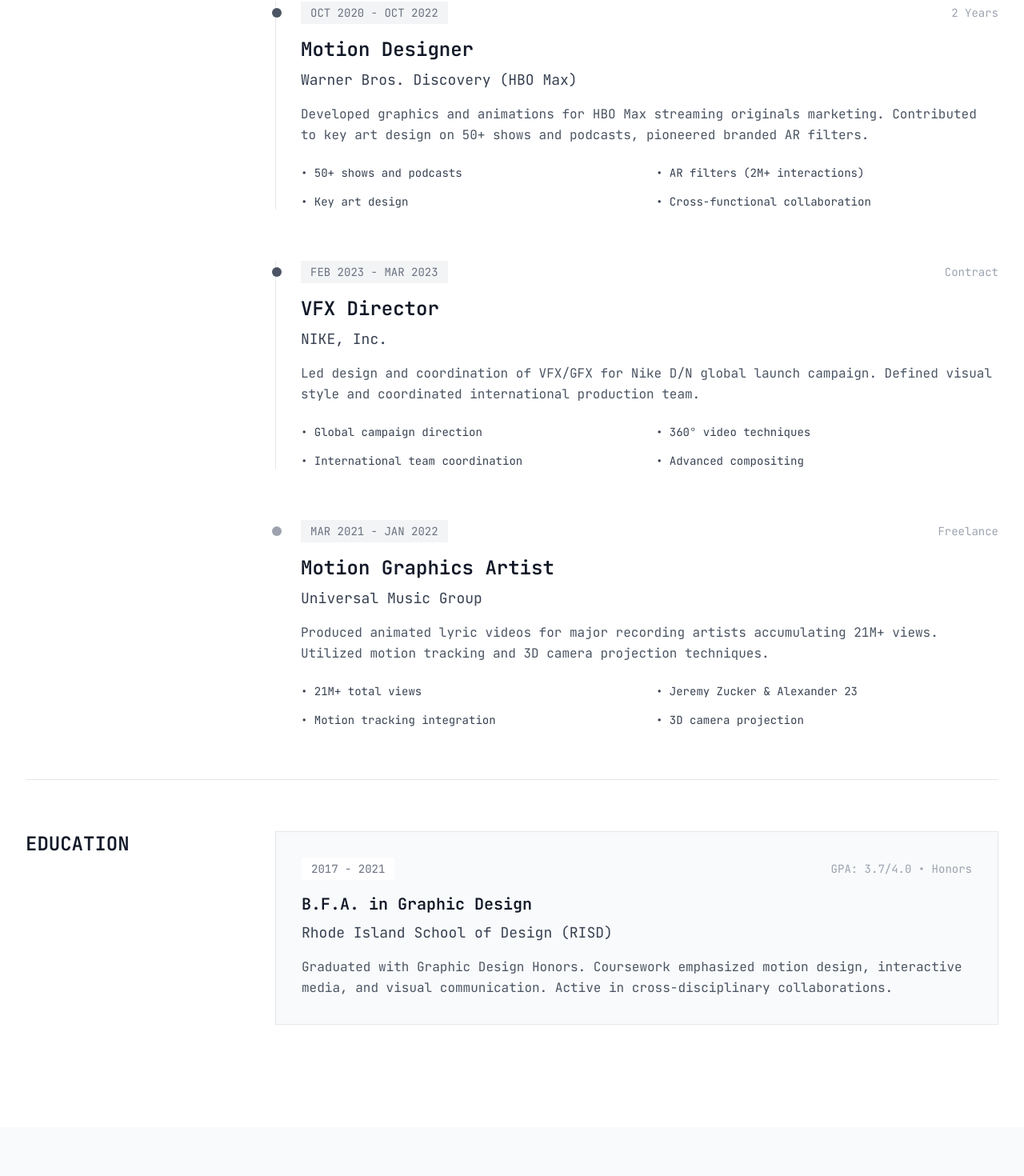
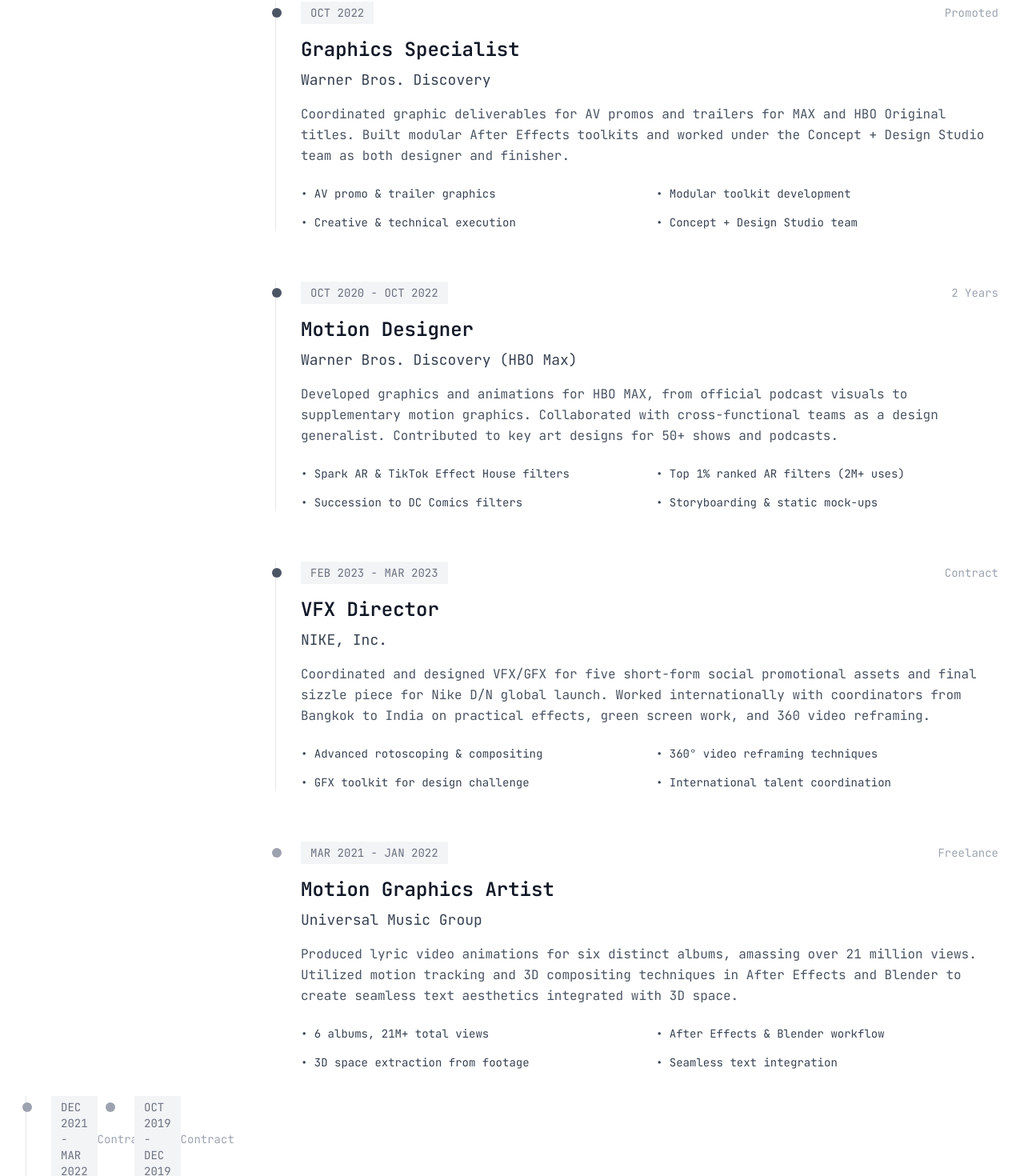
Before and after one commit to nparktate/portfolio, a Next.js app: page / in a window 1280 px wide. Shown: the part 1276-2746 px from the top of the page at 80% size. Built offline with nearby package versions, Linux system fonts and the light colour scheme.

Commit message:
Update portfolio with detailed work history and skills
The changes expand the experience section with role progressions and
achievements, and add a comprehensive skills section showcasing technical
and design expertise.

```diff
--- a/app/page.tsx
+++ b/app/page.tsx
@@ -191,13 +191,14 @@
             <div className="col-span-9">
               <div className="space-y-16">
                 {/* Current Position */}
+                {/* Current Role */}
                 <div className="relative">
                   <div className="absolute left-0 top-0 w-px h-full bg-gray-200"></div>
                   <div className="absolute left-0 top-2 w-3 h-3 bg-gray-900 rounded-full transform -translate-x-1"></div>
                   <div className="pl-8">
                     <div className="flex items-center justify-between mb-4">
-                      <span className="font-mono text-sm text-gray-500 bg-gray-100 px-3 py-1 uppercase">Oct 2022 - Present</span>
-                      <span className="font-mono text-sm text-gray-400">2+ Years</span>
+                      <span className="font-mono text-sm text-gray-500 bg-gray-100 px-3 py-1 uppercase">Present</span>
+                      <span className="font-mono text-sm text-gray-400">Current</span>
                     </div>
                     <h3 className="font-mono text-2xl font-bold text-gray-900 mb-2">Motion Designer</h3>
                     <p className="font-mono text-lg text-gray-700 mb-4">Warner Bros. Discovery</p>
@@ -215,7 +216,30 @@
                   </div>
                 </div>
 
-                {/* Previous Position */}
+                {/* Graphics Specialist Role */}
+                <div className="relative">
+                  <div className="absolute left-0 top-0 w-px h-full bg-gray-200"></div>
+                  <div className="absolute left-0 top-2 w-3 h-3 bg-gray-600 rounded-full transform -translate-x-1"></div>
+                  <div className="pl-8">
+                    <div className="flex items-center justify-between mb-4">
+                      <span className="font-mono text-sm text-gray-500 bg-gray-100 px-3 py-1 uppercase">Oct 2022</span>
+                      <span className="font-mono text-sm text-gray-400">Promoted</span>
+                    </div>
+                    <h3 className="font-mono text-2xl font-bold text-gray-900 mb-2">Graphics Specialist</h3>
+                    <p className="font-mono text-lg text-gray-700 mb-4">Warner Bros. Discovery</p>
+                    <p className="font-mono text-base text-gray-600 leading-relaxed mb-6">
+                      Coordinated graphic deliverables for AV promos and trailers for MAX and HBO Original titles. Built modular After Effects toolkits and worked under the Concept + Design Studio team as both designer and finisher.
+                    </p>
+                    <div className="grid grid-cols-2 gap-4 text-sm font-mono text-gray-700">
+                      <div>• AV promo & trailer graphics</div>
+                      <div>• Modular toolkit development</div>
+                      <div>• Creative & technical execution</div>
+                      <div>• Concept + Design Studio team</div>
+                    </div>
+                  </div>
+                </div>
+
+                {/* Initial Motion Designer Role */}
                 <div className="relative">
                   <div className="absolute left-0 top-0 w-px h-full bg-gray-200"></div>
                   <div className="absolute left-0 top-2 w-3 h-3 bg-gray-600 rounded-full transform -translate-x-1"></div>
@@ -227,14 +251,13 @@
                     <h3 className="font-mono text-2xl font-bold text-gray-900 mb-2">Motion Designer</h3>
                     <p className="font-mono text-lg text-gray-700 mb-4">Warner Bros. Discovery (HBO Max)</p>
                     <p className="font-mono text-base text-gray-600 leading-relaxed mb-6">
-                      Developed graphics and animations for HBO Max streaming originals marketing.
-                      Contributed to key art design on 50+ shows and podcasts, pioneered branded AR filters.
+                      Developed graphics and animations for HBO MAX, from official podcast visuals to supplementary motion graphics. Collaborated with cross-functional teams as a design generalist. Contributed to key art designs for 50+ shows and podcasts.
                     </p>
                     <div className="grid grid-cols-2 gap-4 text-sm font-mono text-gray-700">
-                      <div>• 50+ shows and podcasts</div>
-                      <div>• AR filters (2M+ interactions)</div>
-                      <div>• Key art design</div>
-                      <div>• Cross-functional collaboration</div>
+                      <div>• Spark AR & TikTok Effect House filters</div>
+                      <div>• Top 1% ranked AR filters (2M+ uses)</div>
+                      <div>• Succession to DC Comics filters</div>
+                      <div>• Storyboarding & static mock-ups</div>
                     </div>
                   </div>
                 </div>
@@ -251,14 +274,13 @@
                     <h3 className="font-mono text-2xl font-bold text-gray-900 mb-2">VFX Director</h3>
                     <p className="font-mono text-lg text-gray-700 mb-4">NIKE, Inc.</p>
                     <p className="font-mono text-base text-gray-600 leading-relaxed mb-6">
-                      Led design and coordination of VFX/GFX for Nike D/N global launch campaign.
-                      Defined visual style and coordinated international production team.
+                      Coordinated and designed VFX/GFX for five short-form social promotional assets and final sizzle piece for Nike D/N global launch. Worked internationally with coordinators from Bangkok to India on practical effects, green screen work, and 360 video reframing.
                     </p>
                     <div className="grid grid-cols-2 gap-4 text-sm font-mono text-gray-700">
-                      <div>• Global campaign direction</div>
-                      <div>• 360° video techniques</div>
-                      <div>• International team coordination</div>
-                      <div>• Advanced compositing</div>
+                      <div>• Advanced rotoscoping & compositing</div>
+                      <div>• 360° video reframing techniques</div>
+                      <div>• GFX toolkit for design challenge</div>
+                      <div>• International talent coordination</div>
                     </div>
                   </div>
                 </div>
@@ -274,16 +296,59 @@
                     <h3 className="font-mono text-2xl font-bold text-gray-900 mb-2">Motion Graphics Artist</h3>
                     <p className="font-mono text-lg text-gray-700 mb-4">Universal Music Group</p>
                     <p className="font-mono text-base text-gray-600 leading-relaxed mb-6">
-                      Produced animated lyric videos for major recording artists accumulating 21M+ views.
-                      Utilized motion tracking and 3D camera projection techniques.
+                      Produced lyric video animations for six distinct albums, amassing over 21 million views. Utilized motion tracking and 3D compositing techniques in After Effects and Blender to create seamless text aesthetics integrated with 3D space.
                     </p>
                     <div className="grid grid-cols-2 gap-4 text-sm font-mono text-gray-700">
-                      <div>• 21M+ total views</div>
-                      <div>• Jeremy Zucker & Alexander 23</div>
-                      <div>• Motion tracking integration</div>
-                      <div>• 3D camera projection</div>
+                      <div>• 6 albums, 21M+ total views</div>
+                      <div>• After Effects & Blender workflow</div>
+                      <div>• 3D space extraction from footage</div>
+                      <div>• Seamless text integration</div>
                     </div>
                   </div>
+                </div>
+              </div>
+            </div>
+
+            {/* Additional Experience */}
+            <div className="relative">
+              <div className="absolute left-0 top-0 w-px h-full bg-gray-200"></div>
+              <div className="absolute left-0 top-2 w-3 h-3 bg-gray-400 rounded-full transform -translate-x-1"></div>
+              <div className="pl-8">
+                <div className="flex items-center justify-between mb-4">
+                  <span className="font-mono text-sm text-gray-500 bg-gray-100 px-3 py-1 uppercase">Dec 2021 - Mar 2022</span>
+                  <span className="font-mono text-sm text-gray-400">Contract</span>
+                </div>
+                <h3 className="font-mono text-2xl font-bold text-gray-900 mb-2">Web Developer</h3>
+                <p className="font-mono text-lg text-gray-700 mb-4">Katkoot Italia</p>
+                <p className="font-mono text-base text-gray-600 leading-relaxed mb-6">
+                  Full stack web development using custom CMS for wine brand. Built automated article-publishing system, adaptive SEO features, and complex UI interactions and animations.
+                </p>
+                <div className="grid grid-cols-2 gap-4 text-sm font-mono text-gray-700">
+                  <div>• Custom CMS development</div>
+                  <div>• Automated publishing system</div>
+                  <div>• Adaptive SEO implementation</div>
+                  <div>• Advanced UI animations</div>
+                </div>
+              </div>
+            </div>
+
+            <div className="relative">
+              <div className="absolute left-0 top-2 w-3 h-3 bg-gray-400 rounded-full transform -translate-x-1"></div>
+              <div className="pl-8">
+                <div className="flex items-center justify-between mb-4">
+                  <span className="font-mono text-sm text-gray-500 bg-gray-100 px-3 py-1 uppercase">Oct 2019 - Dec 2019</span>
+                  <span className="font-mono text-sm text-gray-400">Contract</span>
+                </div>
+                <h3 className="font-mono text-2xl font-bold text-gray-900 mb-2">Designer</h3>
+                <p className="font-mono text-lg text-gray-700 mb-4">Creature Conserve</p>
+                <p className="font-mono text-base text-gray-600 leading-relaxed mb-6">
+                  Collaborated with Dr. Lucy Spelman to create mock-up designs for a book focused on Primatologist Dian Fossey. Designs intended for National Geographic review.
+                </p>
+                <div className="grid grid-cols-2 gap-4 text-sm font-mono text-gray-700">
+                  <div>• Book design & layout</div>
+                  <div>• National Geographic standards</div>
+                  <div>• Scientific illustration</div>
+                  <div>• Editorial design</div>
                 </div>
               </div>
             </div>
@@ -312,7 +377,80 @@
         </div>
       </section>
 
-      {/* Work Section */}
+      {/* Skills Section */}
+      <section className="py-32 bg-gray-100">
+        <div className="max-w-7xl mx-auto px-8">
+          <div className="grid grid-cols-12 gap-8">
+            <div className="col-span-3">
+              <h2 className="font-mono text-4xl font-bold text-gray-900 uppercase sticky top-8">Skills</h2>
+            </div>
+            <div className="col-span-9">
+              <div className="grid grid-cols-1 md:grid-cols-2 gap-8">
+                <div className="bg-white border border-gray-200 p-8">
+                  <h3 className="font-mono text-xl font-bold text-gray-900 mb-6 uppercase">Design Expertise</h3>
+                  <div className="space-y-3 font-mono text-sm text-gray-700">
+                    <div className="flex items-center">
+                      <span className="w-2 h-2 bg-gray-400 rounded-full mr-3"></span>
+                      Typography & Static Design
+                    </div>
+                    <div className="flex items-center">
+                      <span className="w-2 h-2 bg-gray-400 rounded-full mr-3"></span>
+                      AR Filter Development
+                    </div>
+                    <div className="flex items-center">
+                      <span className="w-2 h-2 bg-gray-400 rounded-full mr-3"></span>
+                      Motion Design & 3D Design
+                    </div>
+                    <div className="flex items-center">
+                      <span className="w-2 h-2 bg-gray-400 rounded-full mr-3"></span>
+                      Interactive Design & Web Development
+                    </div>
+                    <div className="flex items-center">
+                      <span className="w-2 h-2 bg-gray-400 rounded-full mr-3"></span>
+                      3D Texturing & Rendering
+                    </div>
+                    <div className="flex items-center">
+                      <span className="w-2 h-2 bg-gray-400 rounded-full mr-3"></span>
+                      Program Development (iOS, PC, Mac, Linux)
+                    </div>
+                  </div>
+                </div>
+                <div className="bg-white border border-gray-200 p-8">
+                  <h3 className="font-mono text-xl font-bold text-gray-900 mb-6 uppercase">Software</h3>
+                  <div className="space-y-3 font-mono text-sm text-gray-700">
+                    <div className="flex items-center">
+                      <span className="w-2 h-2 bg-gray-400 rounded-full mr-3"></span>
+                      After Effects, Premiere Pro, DaVinci Resolve
+                    </div>
+                    <div className="flex items-center">
+                      <span className="w-2 h-2 bg-gray-400 rounded-full mr-3"></span>
+                      Photoshop, Illustrator
+                    </div>
+                    <div className="flex items-center">
+                      <span className="w-2 h-2 bg-gray-400 rounded-full mr-3"></span>
+                      Blender 3D, Cinema 4D, RedShift
+                    </div>
+                    <div className="flex items-center">
+                      <span className="w-2 h-2 bg-gray-400 rounded-full mr-3"></span>
+                      Houdini, Substance Suite
+                    </div>
+                    <div className="flex items-center">
+                      <span className="w-2 h-2 bg-gray-400 rounded-full mr-3"></span>
+                      Unreal Engine 5, Unity
+                    </div>
+                    <div className="flex items-center">
+                      <span className="w-2 h-2 bg-gray-400 rounded-full mr-3"></span>
+                      Spark AR, TikTok Effect House
+                    </div>
+                  </div>
+                </div>
+              </div>
+            </div>
+          </div>
+        </div>
+      </section>
+
+      {/* Selected Work */}
       <section className="py-32 bg-gray-50">
         <div className="max-w-7xl mx-auto px-8">
           <div className="grid grid-cols-12 gap-8 mb-16">
```
